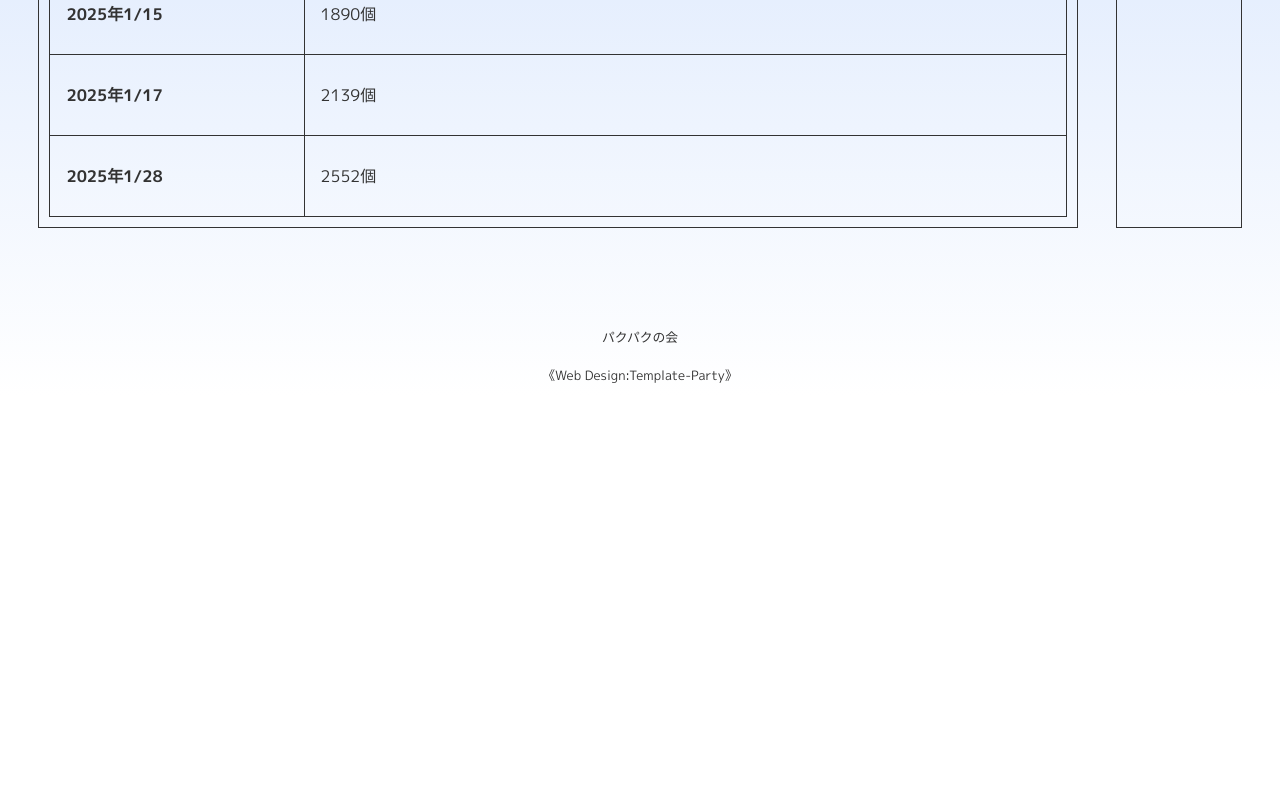
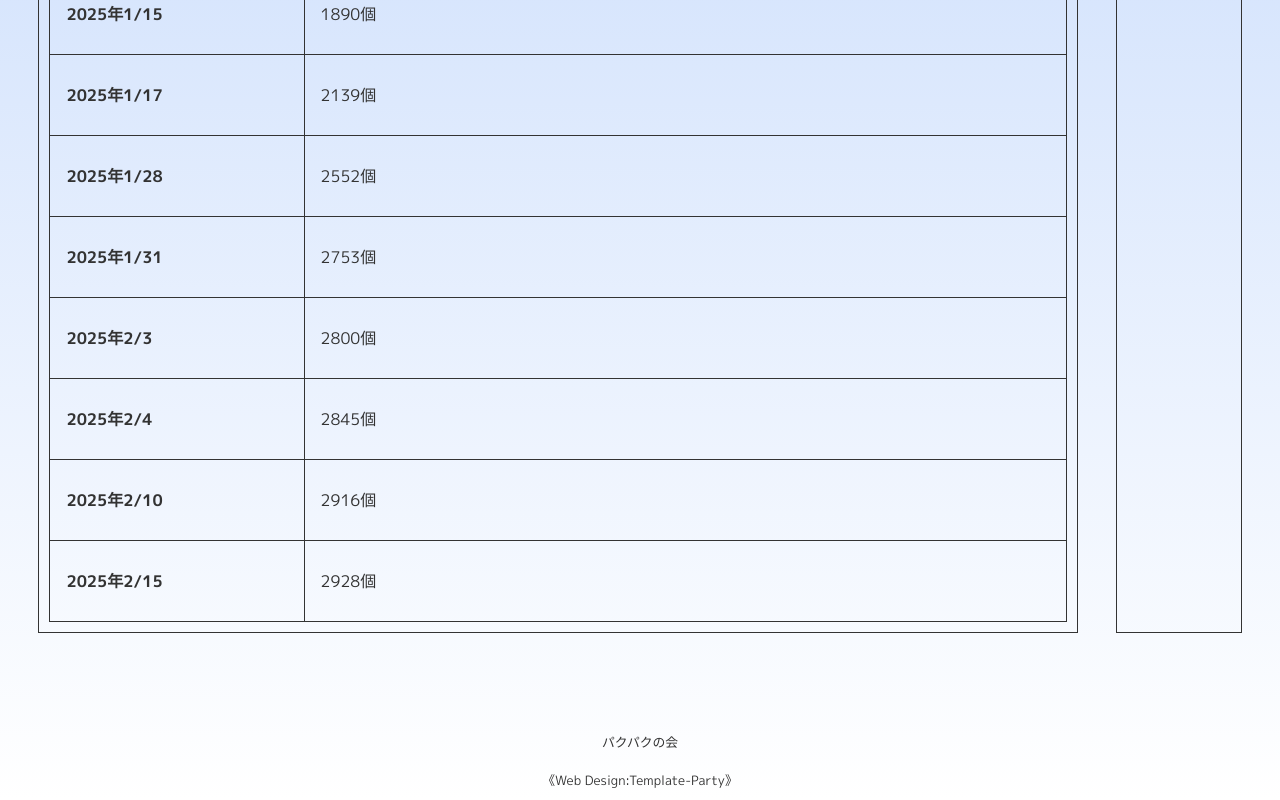
Before and after one commit to kyura1228/kyura1228.github.io, a plain HTML site: page index2.html in a window 1280 px wide. Shown: the part 980-1780 px from the top of the page. Before the commit the page ends 1375 px from the top, so only its background shows below. Drawn offline with Linux system fonts and the light colour scheme.

Commit message:
個数の追加(2)

```diff
--- a/index2.html
+++ b/index2.html
@@ -88,6 +88,31 @@
 <td>2552個</td>
 </tbody>
 
+<tbody>
+<th>2025年1/31</th>
+<td>2753個</td>
+</tbody>
+
+<tbody>
+<th>2025年2/3</th>
+<td>2800個</td>
+</tbody>
+
+<tbody>
+<th>2025年2/4</th>
+<td>2845個</td>
+</tbody>
+
+<tbody>
+<th>2025年2/10</th>
+<td>2916個</td>
+</tbody>
+
+<tbody>
+<th>2025年2/15</th>
+<td>2928個</td>
+</tbody>
+
 
 </table>
 </div>
```
Also changed, not shown: 1 other file.
